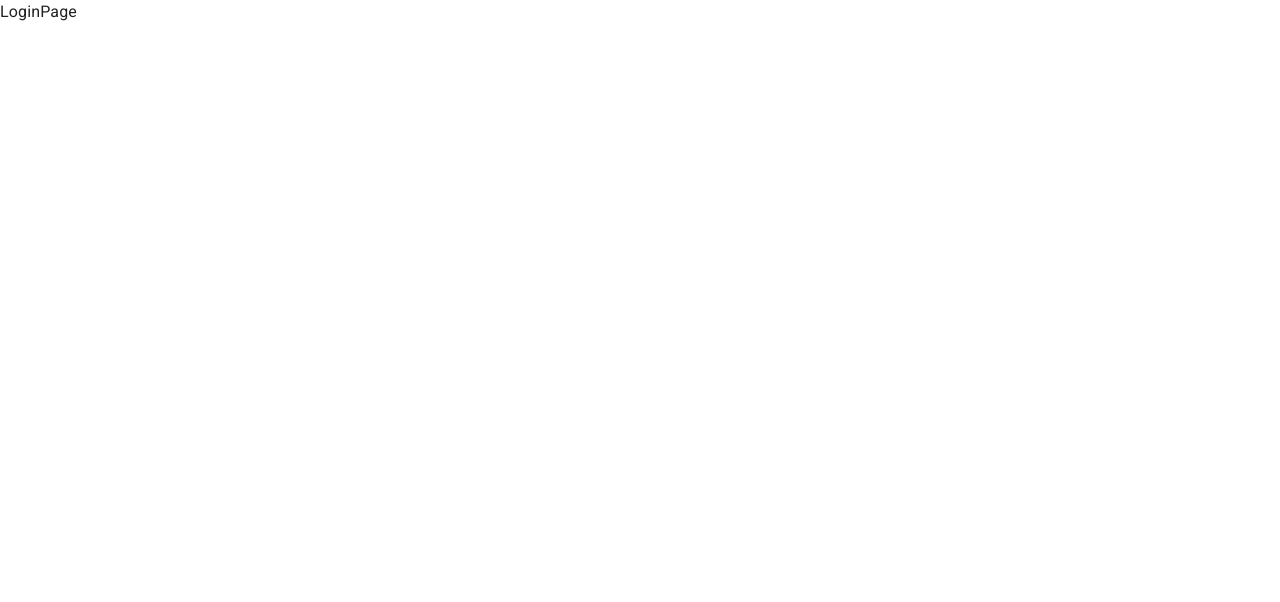
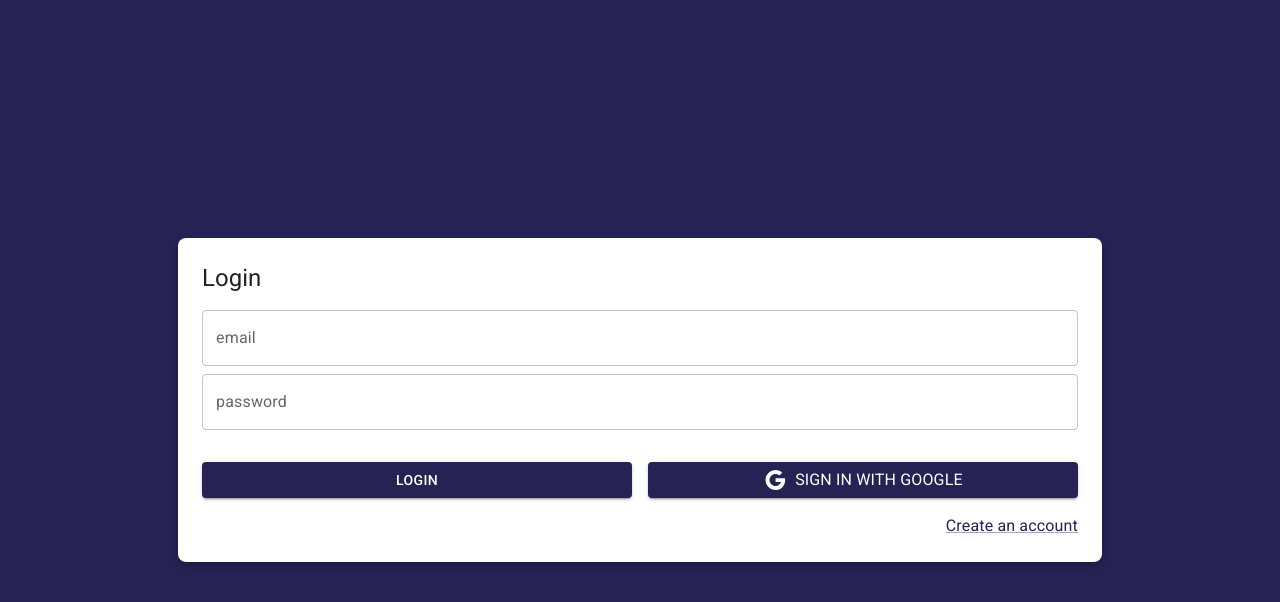
Before and after one commit to JhonEduard26/journal-app, a React (Vite) app: page /auth/login in a window 1280 px wide. Shown: the top 602 px of the page. Built offline with nearby package versions, Linux system fonts and the light colour scheme.

Commit message:
[ADD] design loginpage

```diff
--- a/src/auth/pages/LoginPage.jsx
+++ b/src/auth/pages/LoginPage.jsx
@@ -1,5 +1,76 @@
+import { Link as RouterLink } from 'react-router-dom'
+import Google from '@mui/icons-material/Google'
+import { Button, Grid, Link, TextField, Typography } from '@mui/material'
+
 export const LoginPage = () => {
   return (
-    <div>LoginPage</div>
+    <Grid
+      container
+      direction="column"
+      alignItems="center"
+      justifyContent="center"
+      spacing={0}
+      sx={{
+        minHeight: '100vh',
+        padding: 4,
+        backgroundColor: 'primary.main'
+      }}
+    >
+      <Grid
+        className="box-shadow"
+        item
+        xs={3}
+        sx={{
+          padding: 3,
+          borderRadius: 2,
+          backgroundColor: 'white',
+        }}
+      >
+        <Typography variant="h5" sx={{ mb: 1 }}>Login</Typography>
+
+        <form>
+          <Grid container spacing={0} sx={{ mt: 2 }}>
+            <Grid item xs={12} sx={{ mb: 1 }}>
+              <TextField
+                fullWidth
+                label="email"
+                type="email"
+                placeholder="youremail@mail.com"
+              />
+            </Grid>
+            <Grid item xs={12} sx={{ mb: 1 }}>
+              <TextField
+                fullWidth
+                label="password"
+                type="password"
+                placeholder="*********"
+              />
+            </Grid>
+
+            <Grid container spacing={2} sx={{ mb: 2, mt: 1 }}>
+              <Grid item xs={12} sm={6}>
+                <Button variant="contained" fullWidth>Login</Button>
+              </Grid>
+
+              <Grid item xs={12} sm={6}>
+                <Button variant="contained" fullWidth>
+                  <Google />
+                  <Typography sx={{ ml: 1 }}>
+                    Sign in with Google
+                  </Typography>
+                </Button>
+              </Grid>
+            </Grid>
+
+            <Grid container justifyContent="end">
+              <Link component={RouterLink} to="/auth/register">
+                Create an account
+              </Link>
+            </Grid>
+
+          </Grid>
+        </form>
+      </Grid>
+    </Grid >
   )
 }
--- a/src/main.jsx
+++ b/src/main.jsx
@@ -2,6 +2,7 @@ import React from 'react'
 import ReactDOM from 'react-dom/client'
 import { BrowserRouter } from 'react-router-dom'
 import { JournalApp } from './JournalApp'
+import './styles.css'
 
 ReactDOM.createRoot(document.getElementById('root')).render(
   <React.StrictMode>
--- /dev/null
+++ b/src/styles.css
@@ -0,0 +1,3 @@
+.box-shadow {
+  box-shadow: 0 4px 6px rgba(0, 0, 0, 0.2);
+}
```
